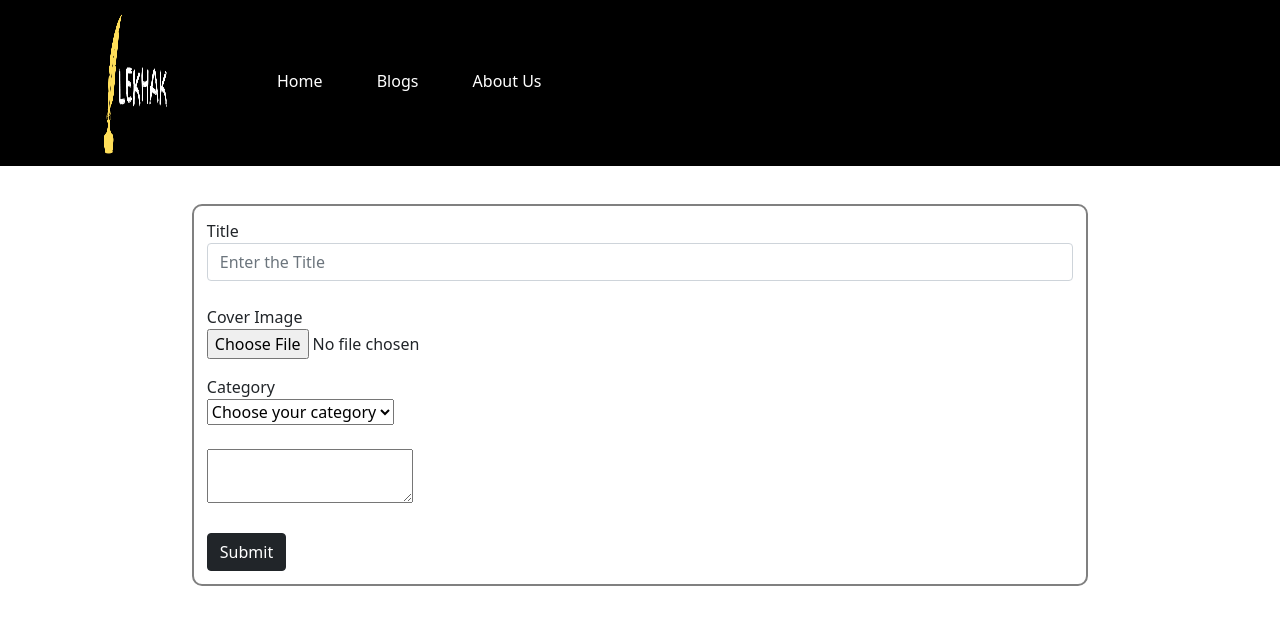
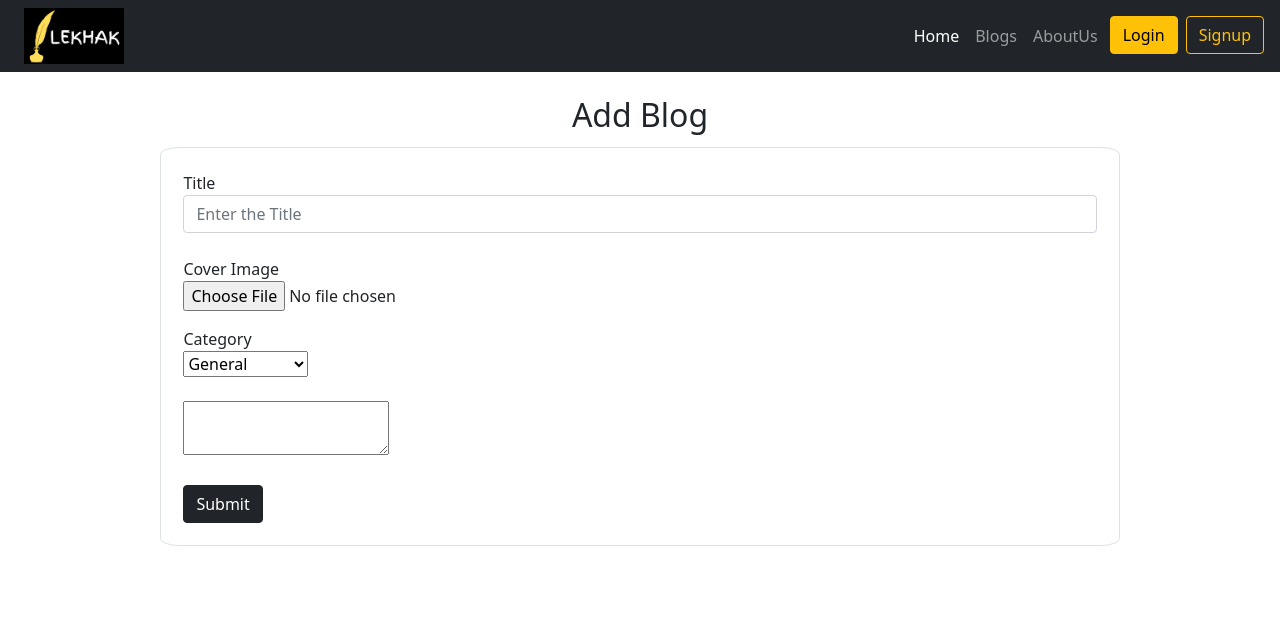
Before and after one commit to ChaitanyaBandiwdekar/blog-webapp, a PHP site: page /add.php in a window 1280 px wide. Shown: the top 625 px of the page. Run offline with PHP 8.4, Linux system fonts and the light colour scheme; some libraries are stand-ins or nearby versions.

Commit message:
home page UI almost done

```diff
--- a/sample/add.css
+++ b/sample/add.css
@@ -4,136 +4,5 @@
     padding: 1%;
     border: 2px solid gray;
     border-radius: 10px;
-    margin-top: 3%;
-}
-.nav_css{
-    width: 100%;
-    padding-left: 1%;
-}
-.login-signup{
-    float: right;
-}
-.navbar{
-    background-color: black;
-    display: flex;
-    padding:  10px 100px;
-}
-.nav-logo img{
-    width: 70px;
-}
-.nav-links{
-    flex: 1;
-}
-.nav-links ul{
-    margin-left: 50px;
-    display: inline;
 
 }
-.active{
-    color: #04AA6D;
-}
-.nav-links ul li{
-    list-style: none;
-    display: inline-block;
-    padding: 10px 25px;
-}
-.nav-links ul li a{
-    color: #fff;
-    font-weight: 400;
-    text-decoration: none;
-    font-size: 16px;
-}
-.nav-links ul li a::after{
-    content: '';
-    width: 0%;
-    height: 4px;
-    background: yellow;
-    display: block;
-    margin: auto;
-    transition: 0.6s;
-}
-.nav-links ul li a:hover:after{
-    width: 100%;
-}
-
-.accounts{
-    display: inline;
-    margin-left: 55%;
-}
-
-
-img {
-    height: 150px;
-    width: 100%;
-  }
-
-  .item {
-    padding-left: 5px;
-    padding-right: 5px;
-  }
-  .item-card {
-    transition: 0.5s;
-    cursor: pointer;
-  }
-  .item-card-title {
-    font-size: 15px;
-    transition: 1s;
-    cursor: pointer;
-  }
-  .item-card-title i {
-    font-size: 15px;
-    transition: 1s;
-    cursor: pointer;
-    color: #ffa710;
-  }
-  .card-title i:hover {
-    transform: scale(1.25) rotate(100deg);
-    color: #18d4ca;
-  }
-  .card:hover {
-    transform: scale(1.05);
-    box-shadow: 10px 10px 15px rgba(0, 0, 0, 0.3);
-  }
-  .card-text {
-    height: 80px;
-  }
-
-  .card::before,
-  .card::after {
-    position: absolute;
-    top: 0;
-    right: 0;
-    bottom: 0;
-    left: 0;
-    transform: scale3d(0, 0, 1);
-    transition: transform 0.3s ease-out 0s;
-    background: rgba(255, 255, 255, 0.1);
-    content: "";
-    pointer-events: none;
-  }
-  .card::before {
-    transform-origin: left top;
-  }
-  .card::after {
-    transform-origin: right bottom;
-  }
-  .card:hover::before,
-  .card:hover::after,
-  .card:focus::before,
-  .card:focus::after {
-    transform: scale3d(1, 1, 1);
-  }
-
-  /* Carousel */
-
-  .carousel-inner img {
-    margin: auto;
-  }
-  .carousel .item img {
-    left: -9999px;  /*important */
-    right: -9999px;  /*important */
-    margin: 0 auto;  /*important */
-    max-width: none;  /*important */
-    min-width: 100%;
-    position: absolute;
- }
--- a/sample/add.php
+++ b/sample/add.php
@@ -16,19 +16,72 @@
 </head>
 
 <body data-editor="ClassicEditor" data-collaboration="false" data-revision-history="false">
-	<div class="navbar">
-		<div class="nav-logo">
-			<img src="static/logo_rect.png" alt="LOGO">
+	<nav class="navbar navbar-expand-lg navbar-dark bg-dark">
+		<div class="container-fluid">
+			<div class="container">
+				<a class="navbar-brand" href="#">
+					<img src="static/logo_rect.png" alt="" width="100">
+				</a>
+			</div>
+			<button class="navbar-toggler" type="button" data-bs-toggle="collapse" data-bs-target="#navbarText" aria-controls="navbarText" aria-expanded="false" aria-label="Toggle navigation">
+				<span class="navbar-toggler-icon"></span>
+			</button>
+			<div class="collapse navbar-collapse" id="navbarText">
+				<ul class="navbar-nav ms-auto mb-2 mb-lg-0">
+					<li class="nav-item">
+						<a class="nav-link active" aria-current="page" href="#">Home</a>
+					</li>
+					<li class="nav-item">
+						<a class="nav-link" href="#">Blogs</a>
+					</li>
+					<li class="nav-item">
+						<a class="nav-link" href="#">AboutUs</a>
+					</li>
+					<li class="nav-item px-1">
+						<button class="btn btn-warning" type="submit">Login</button>
+					</li>
+					<li class="nav-item px-1">
+						<button class="btn btn-outline-warning" type="submit">Signup</button>
+					</li>
+				</ul>
+
+			</div>
 		</div>
-		<div class="nav-links">
-			<ul>
-				<li><a href="index.html">Home</a></li>
-				<li><a href="blogs.html">Blogs</a></li>
-				<li><a href="aboutus.html">About Us</a></li>
-			</ul>
-		</div>
-	</div>
-	<div class="form_container">
+	</nav>
+
+
+	<?php
+	if (isset($_POST['submit'])) {
+		// Get editor content
+		$author = "DK-2021";
+		$editorContent = $_POST['content'];
+		$title = $_POST['title'];
+		$tag = $_POST['tag'];
+
+		$uploaddir = 'static/';
+		$uploadfile = $uploaddir . basename($_FILES['img']['name']);
+
+		if (move_uploaded_file($_FILES['img']['tmp_name'], $uploadfile)) {
+			echo "<div class=\"alert alert-success alert-dismissible fade show\" role=\"alert\">
+					<strong>Blog uploaded successfully!</strong>
+					<button type=\"button\" class=\"btn-close\" data-bs-dismiss=\"alert\" aria-label=\"Close\"></button>
+				</div>";
+		} else {
+			echo "<div class=\"alert alert-danger alert-dismissible fade show\" role=\"alert\">
+					<strong>File upload failed! Please try again</strong>
+					<button type=\"button\" class=\"btn-close\" data-bs-dismiss=\"alert\" aria-label=\"Close\"></button>
+				</div>";
+		}
+
+		$con = mysqli_connect('localhost', 'root', '', 'lekhak');
+		$sql = "INSERT INTO `blog` (`id`, `title`, `img`, `tag`, `content`, `author`, `time`) VALUES (NULL, '$title', '$uploadfile', '$tag', '$editorContent', '$author', current_timestamp());";
+		mysqli_query($con, $sql);
+	}
+	?>
+
+	<br>
+	<h2 class="text-center">Add Blog</h2>
+	<div class="container border" style="margin: auto; margin-top: 1%; margin-bottom: 2%; padding: 1.75%; border-radius: 2%; width: 75%">
 		<form method="POST" action="add.php" enctype="multipart/form-data">
 			<div class="form-group">
 				<label for="title">Title</label>
@@ -46,10 +99,13 @@
 			<label for="tag">Category</label>
 			<div class="input-group">
 				<select class="custom-select" id="category" name="tag" aria-label="Example select with button addon">
-					<option selected>Choose your category</option>
-					<option value="1">One</option>
-					<option value="2">Two</option>
-					<option value="3">Three</option>
+					<option value="General" selected>General</option>
+					<option value="Cybersecurity">Cybersecurity</option>
+					<option value="Gaming">Gaming</option>
+					<option value="Finance">Finance</option>
+					<option value="Science">Science</option>
+					<option value="Arts">Arts</option>
+					<option value="Literature">Literature</option>
 				</select>
 
 			</div>
@@ -140,28 +196,6 @@
 			});
 	</script>
 
-	<?php
-	if (isset($_POST['submit'])) {
-		// Get editor content
-		$author = "DK-2021";
-		$editorContent = $_POST['content'];
-		$title = $_POST['title'];
-		$tag = $_POST['tag'];
-
-		$uploaddir = 'static/';
-		$uploadfile = $uploaddir . basename($_FILES['img']['name']);
-
-		if (move_uploaded_file($_FILES['img']['tmp_name'], $uploadfile)) {
-			echo "File is valid, and was successfully uploaded.\n";
-		} else {
-			echo "Upload failed";
-		}
-
-		$con = mysqli_connect('localhost', 'root', '', 'lekhak');
-		$sql = "INSERT INTO `blog` (`id`, `title`, `img`, `tag`, `content`, `author`, `time`) VALUES (NULL, '$title', '$uploadfile', '$tag', '$editorContent', '$author', current_timestamp());";
-		mysqli_query($con, $sql);
-	}
-	?>
 </body>
 
 </html>
```
Also changed, not shown: sample/index.php (+42 -69 lines), sample/profile.php (+31 -15 lines), sample/static/AES key expansion 2.png (added), sample/static/AES key expansion s table.png (added), sample/static/cyber-security.jpg (added), sample/static/finance.jfif (added), sample/static/gaming.jpg (added).
